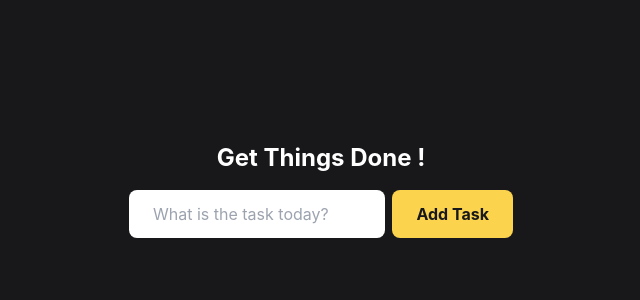
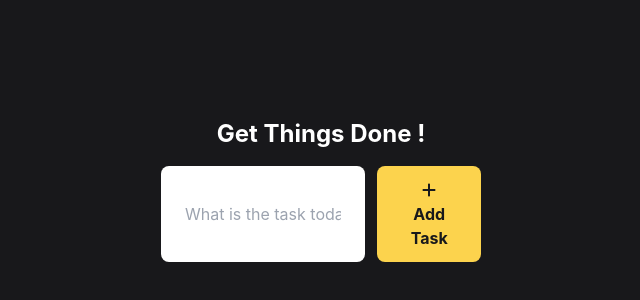
Before and after one commit to yondikavl/react-todo-app, a React (Create React App) app: page / in a window 1280 px wide. Shown: the part 202-502 px from the top of the page, without its empty margins (319-959 px from the left). Built offline with nearby package versions, Linux system fonts and the light colour scheme.

Commit message:
modify. icon button form

```diff
--- a/src/App.js
+++ b/src/App.js
@@ -2,7 +2,7 @@ import { TodoWrapper } from "./components/TodoWrapper";
 
 const App = () => {
   return (
-    <div className="bg-zinc-900 flex justify-center items-center h-screen">
+    <div className="bg-zinc-900 flex justify-center items-center h-screen w-screen">
       <TodoWrapper />
     </div>
   );
--- a/src/components/TodoForm.jsx
+++ b/src/components/TodoForm.jsx
@@ -1,4 +1,6 @@
 import React, { useState } from "react";
+import { FontAwesomeIcon } from "@fortawesome/react-fontawesome";
+import { faPlus } from "@fortawesome/free-solid-svg-icons";
 
 export const TodoForm = ({ addTodo }) => {
   const [value, setValue] = useState("");
@@ -14,18 +16,19 @@ export const TodoForm = ({ addTodo }) => {
     }
   };
   return (
-    <form onSubmit={handleSubmit} className="flex justify-between w-96 mb-8">
+    <form onSubmit={handleSubmit} className="flex justify-between mb-8">
       <input
         type="text"
         value={value}
         onChange={(e) => setValue(e.target.value)}
-        className="py-3 px-6 w-64 rounded-lg"
+        className="py-3 px-6 w-4/6 mr-3 rounded-lg focus:outline-0"
         placeholder="What is the task today?"
       />
       <button
         type="submit"
-        className="bg-amber-300 text-zinc-900 rounded-lg py-3 px-6 font-bold hover:bg-amber-400"
+        className="bg-amber-300 text-zinc-900 rounded-lg py-3 px-6 font-bold w-1/3 hover:bg-amber-400"
       >
+        <FontAwesomeIcon icon={faPlus} className="mx-2" />
         Add Task
       </button>
     </form>
--- a/src/components/TodoWrapper.jsx
+++ b/src/components/TodoWrapper.jsx
@@ -41,7 +41,8 @@ export const TodoWrapper = () => {
   };
 
   return (
-    <div>
+    <div className="w-screen flex justify-center">
+      <div className="w-1/4">
         <h1 className="text-white text-2xl font-bold my-4 text-center">
           Get Things Done !
         </h1>
@@ -61,5 +62,6 @@ export const TodoWrapper = () => {
           )
         )}
       </div>
+    </div>
   );
 };
```
Lines whose indentation alone changed are shown as unchanged.
